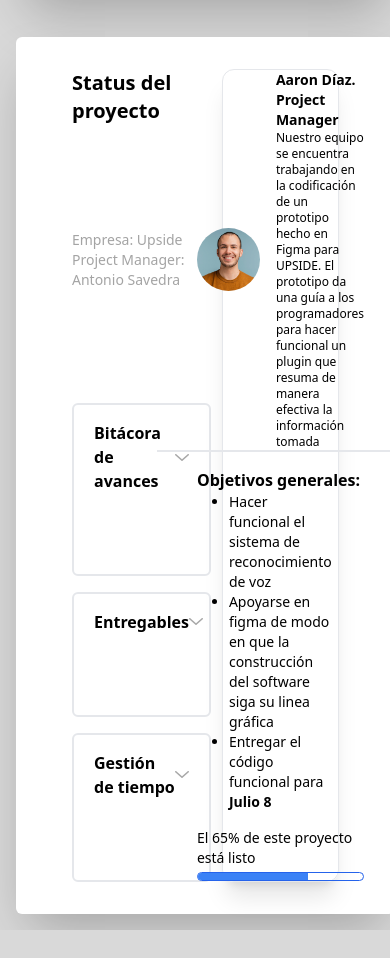
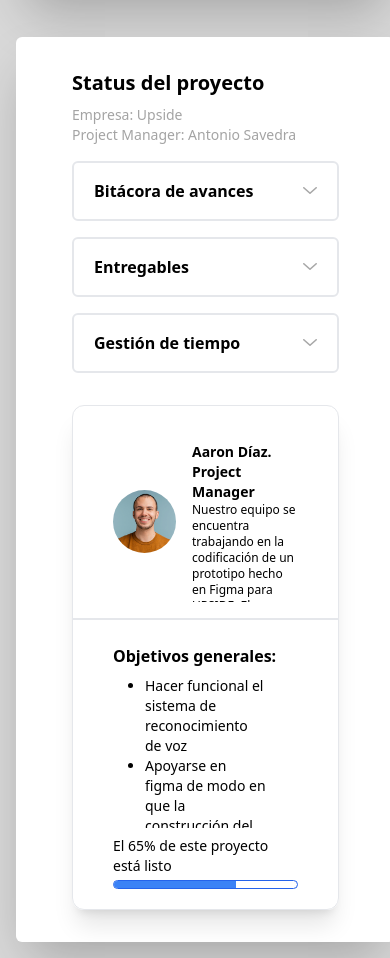
Before and after one commit to Kalo-co/kalo-ui, a Next.js app: page / in a window 390 px wide. Shown: the part 1400-2358 px from the top of the page. Before the commit the page ends 2330 px from the top, so only its background shows below. Built offline with nearby package versions, Linux system fonts and the light colour scheme.

Commit message:
responsive

```diff
--- a/src/components/StatusCard.tsx
+++ b/src/components/StatusCard.tsx
@@ -1,7 +1,7 @@
 import Accordeon from "./Accordeon";
 
 const StatusCard = () => (
-    <div className="grid grid-cols-2 gap-8 px-14 py-8 bg-white rounded-md max-h shadow-2xl">
+    <div className="grid md:grid-cols-2 gap-8 px-14 py-8 bg-white rounded-md max-h shadow-2xl">
         <div className="grid gap-4">
             <div className="grid gap-2">
                 <p className="text-xl font-bold">Status del proyecto</p>
@@ -19,15 +19,16 @@ const StatusCard = () => (
             </div>
         </div>
 
-        <div className="grid justify-center border rounded-xl shadow-xl">
-            <div className="flex items-center px-10 border-b-2  gap-4">
+        <div className="grid gap-2 justify-center border rounded-xl shadow-xl py-5">
+            <div className="flex items-center px-10 py-4 border-b-2 gap-4">
                 <img className="rounded-full object-cover w-[63px] h-[63px]" src="/images/project-manager.png" />
                 <div>
                     <p className="font-semibold text-sm">Aaron Díaz. Project Manager</p>
-                    <p className="text-xs">Nuestro equipo se encuentra trabajando en la codificación de un prototipo hecho en Figma para UPSIDE. El prototipo da una guía a los programadores para hacer funcional un plugin que resuma de manera efectiva la información tomada</p>
+                    <p className="text-xs max-h-[100px] overflow-scroll">Nuestro equipo se encuentra trabajando en la codificación de un prototipo hecho en Figma para UPSIDE. El prototipo da una guía a los programadores para hacer funcional un plugin que resuma de manera efectiva la información tomada</p>
                 </div>
             </div>
-            <div className="px-10 py-4 grid gap">
+
+            <div className="px-10 py-4 grid gap-2 max-h-[200px] overflow-y-scroll overflow-x-hidden">
                 <p className="font-semibold">Objetivos generales:</p>
                 <ul className="list-disc px-8 text-sm">
                     <li>Hacer funcional el sistema de reconocimiento de voz</li>
```
